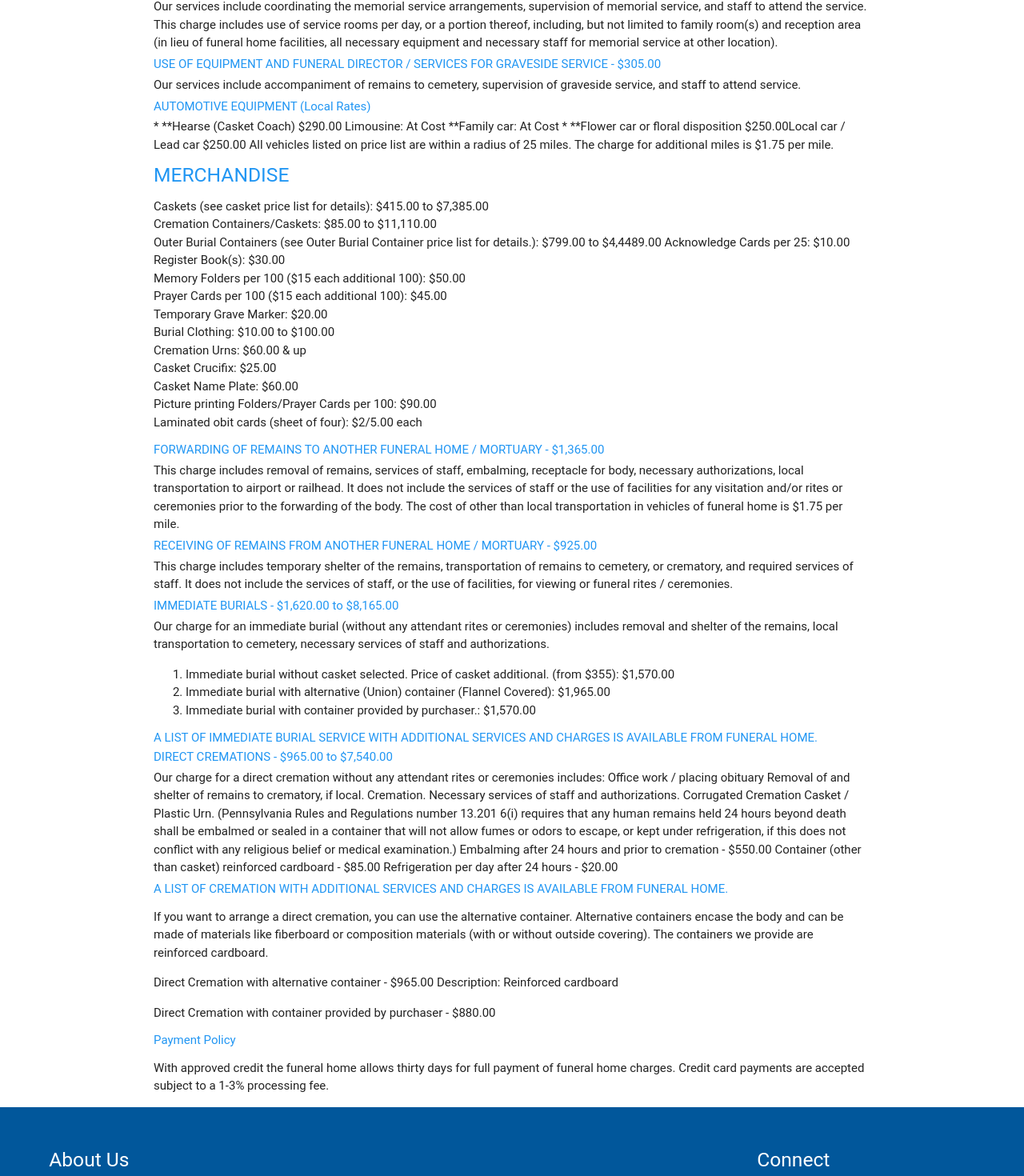
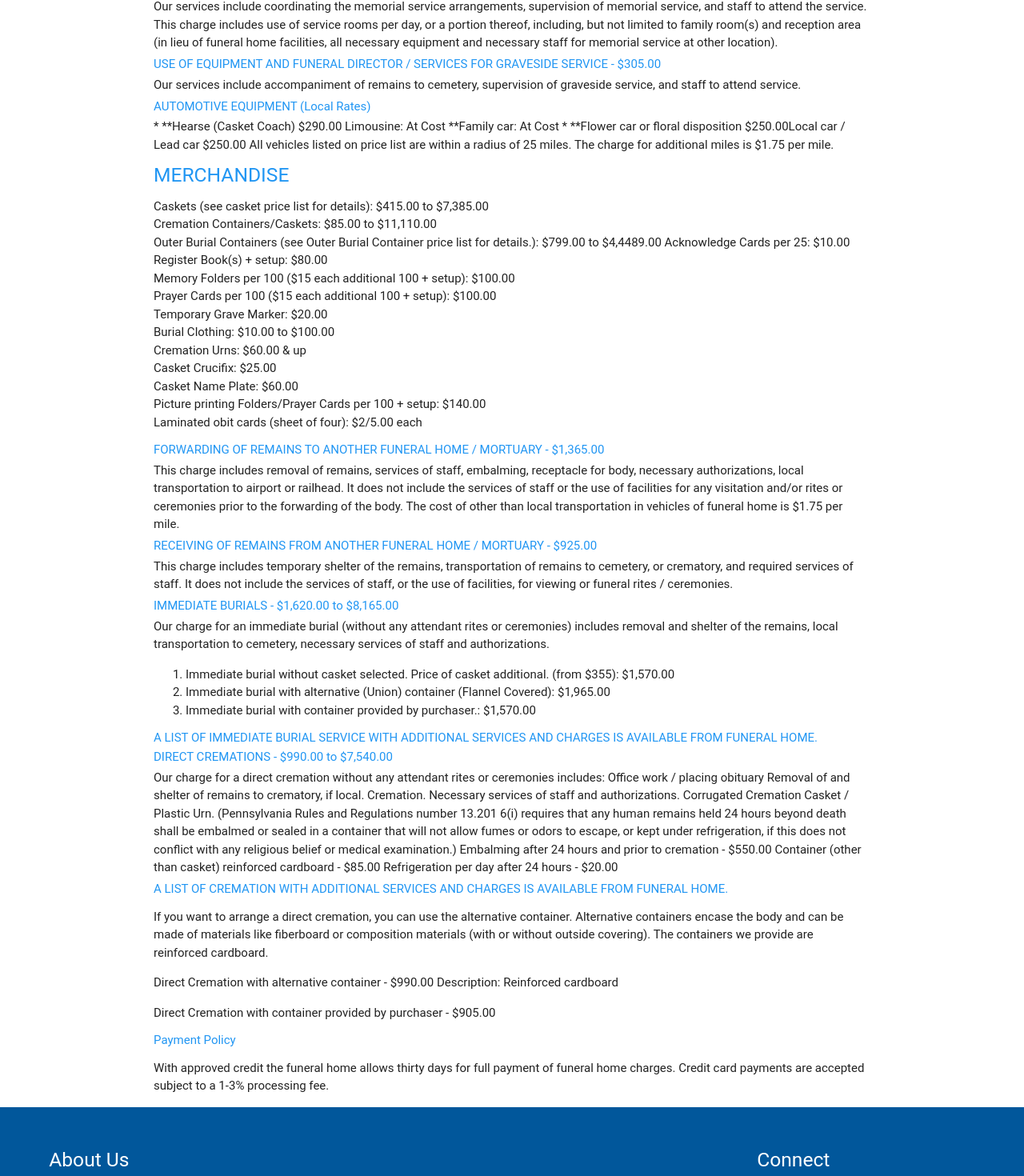
Before and after one commit to jiyuu-jin/kefferfh-react, a React app: page /prices in a window 1280 px wide. Shown: the part 1250-2720 px from the top of the page at 80% size. Built offline with nearby package versions, Linux system fonts and the light colour scheme; a web font is replaced by a local one.

Commit message:
More price updats

```diff
--- a/src/components/prices.js
+++ b/src/components/prices.js
@@ -6,7 +6,7 @@ class Prices extends Component {
     return (
       <div className="container">
         <h4 className="blue-text">General Price List</h4>
-        <p>Effective January 1, 2017</p>
+        <p>Effective January 1, 2018</p>
 
           The goods and services shown are those we can provide to our customers.  You may choose only the items you desire.  However, any funeral arrangements you select will include a charge for our basic services and overhead.  If legal or other requirements mean you must buy items you did not specifically ask for, we will explain the reason in writing on the statement we provide describing the funeral goods and services you selected.
 
@@ -69,16 +69,16 @@ class Prices extends Component {
           <li> Cremation Containers/Caskets: $85.00 to $11,110.00</li>
           <li>Outer Burial Containers (see Outer Burial Container price list for details.): $799.00 to $4,4489.00
                   Acknowledge Cards per 25: $10.00</li>
-          <li>Register Book(s): $30.00</li>
-          <li> Memory Folders per 100 ($15 each additional 100): $50.00</li>
-          <li> Prayer Cards per 100 ($15 each additional 100): $45.00</li>
+          <li>Register Book(s) + setup: $80.00</li>
+          <li> Memory Folders per 100 ($15 each additional 100 + setup): $100.00</li>
+          <li> Prayer Cards per 100 ($15 each additional 100 + setup): $100.00</li>
           <li>
                   Temporary Grave Marker: $20.00</li>
           <li>Burial Clothing: $10.00 to $100.00</li>
           <li>Cremation Urns: $60.00 & up</li>
           <li>Casket Crucifix: $25.00</li>
           <li>Casket Name Plate: $60.00</li>
-          <li>Picture printing Folders/Prayer Cards per 100: $90.00</li>
+          <li>Picture printing Folders/Prayer Cards per 100 + setup: $140.00</li>
           <li>Laminated obit cards (sheet of four): $2/5.00 each</li>
         </ul>
 
@@ -102,7 +102,7 @@ class Prices extends Component {
 
         <h6 className="blue-text">A LIST OF IMMEDIATE BURIAL SERVICE WITH ADDITIONAL SERVICES AND CHARGES IS AVAILABLE FROM FUNERAL HOME.</h6>
 
-        <h6 className="blue-text">DIRECT CREMATIONS - $965.00 to $7,540.00</h6>
+        <h6 className="blue-text">DIRECT CREMATIONS - $990.00 to $7,540.00</h6>
           Our charge for a direct cremation without any attendant rites or ceremonies includes:
 
           Office work / placing obituary
@@ -124,11 +124,11 @@ class Prices extends Component {
 
         <p>If you want to arrange a direct cremation, you can use the alternative container.  Alternative containers encase the body and can be made of materials like fiberboard or composition materials (with or without outside covering).  The containers we provide are reinforced cardboard.</p>
 
-        <hp>Direct Cremation with alternative container - $965.00
+        <hp>Direct Cremation with alternative container - $990.00
               Description: Reinforced cardboard</hp>
 
 
-        <p>Direct Cremation with container provided by purchaser - $880.00</p>
+        <p>Direct Cremation with container provided by purchaser - $905.00</p>
 
 
         <h6 className="blue-text">Payment Policy</h6>
```
Also changed, not shown: 1 other file (tests, documents, lock files or other folders).
